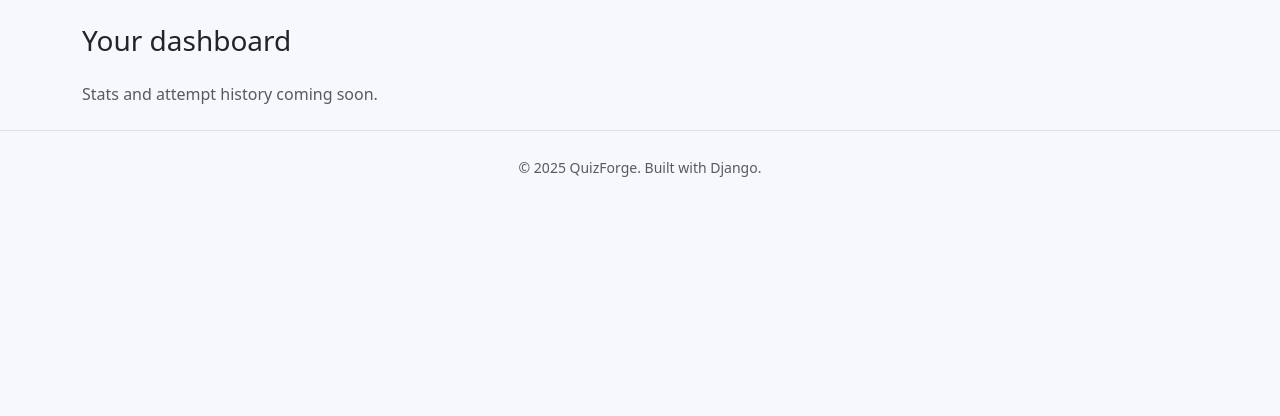
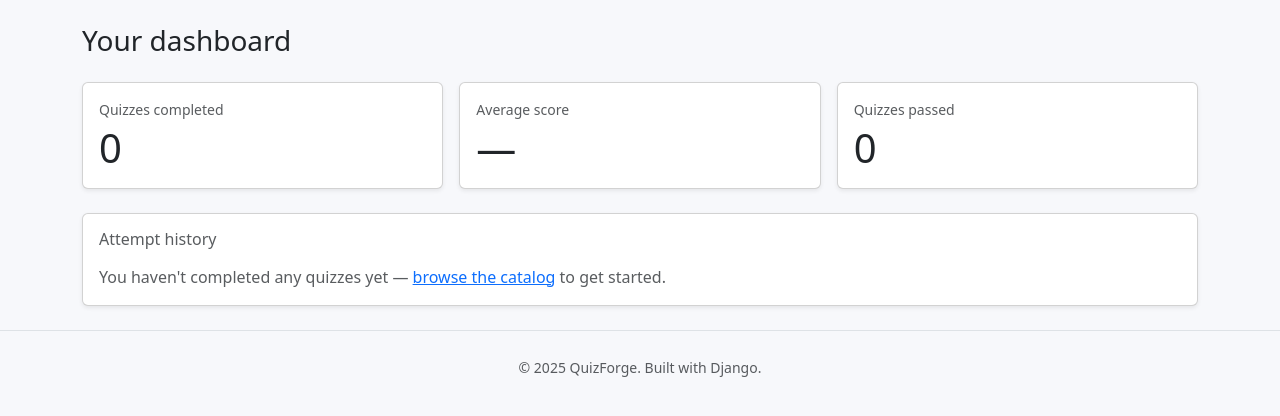
Before and after one commit to mayahector/quizforge, a Django app: page /dashboard/ in a window 1280 px wide. Shown: the part 56-472 px from the top of the page. Run offline with Django 5.2, Linux system fonts and the light colour scheme; the visitor is signed in with stand-in values (Sample User, id 1); data that the repository does not hold is empty.

Commit message:
Build the learner dashboard with stats and a score-trend chart
Replace the dashboard placeholder with real aggregates (attempts
completed, average score, quizzes passed), a Chart.js line chart of
the last 10 scores, and a sortable-by-recency attempt history table
linking back to each quiz.

```diff
--- a/quizzes/views.py
+++ b/quizzes/views.py
@@ -1,4 +1,5 @@
 from django.contrib.auth.decorators import login_required
+from django.db.models import Avg, Count, Q
 from django.shortcuts import get_object_or_404, redirect, render
 
 from .models import Category, Choice, Quiz, QuizAttempt
@@ -118,7 +119,27 @@ def quiz_results(request, attempt_id):
 
 @login_required
 def dashboard(request):
-    return render(request, "quizzes/dashboard.html")
+    completed = QuizAttempt.objects.filter(
+        user=request.user, status=QuizAttempt.Status.COMPLETED
+    ).select_related("quiz")
+
+    stats = completed.aggregate(
+        total_attempts=Count("id"),
+        average_score=Avg("score_percentage"),
+        passed_count=Count("id", filter=Q(passed=True)),
+    )
+
+    recent = completed.order_by("-completed_at")[:10]
+    # Chart reads left-to-right chronologically, so reverse the recency order.
+    chart_history = list(recent)[::-1]
+
+    context = {
+        "stats": stats,
+        "recent_attempts": recent,
+        "chart_labels": [a.quiz.title for a in chart_history],
+        "chart_scores": [a.score_percentage for a in chart_history],
+    }
+    return render(request, "quizzes/dashboard.html", context)
 
 
 @login_required
--- a/templates/quizzes/dashboard.html
+++ b/templates/quizzes/dashboard.html
@@ -2,5 +2,110 @@
 {% block title %}Dashboard · QuizForge{% endblock %}
 {% block content %}
 <h1 class="h3 mb-4">Your dashboard</h1>
-<p class="text-muted">Stats and attempt history coming soon.</p>
+
+<div class="row row-cols-1 row-cols-md-3 g-3 mb-4">
+    <div class="col">
+        <div class="card shadow-sm h-100">
+            <div class="card-body">
+                <p class="text-muted small mb-1">Quizzes completed</p>
+                <p class="display-6 mb-0">{{ stats.total_attempts|default:0 }}</p>
+            </div>
+        </div>
+    </div>
+    <div class="col">
+        <div class="card shadow-sm h-100">
+            <div class="card-body">
+                <p class="text-muted small mb-1">Average score</p>
+                <p class="display-6 mb-0">
+                    {% if stats.average_score %}{{ stats.average_score|floatformat:1 }}%{% else %}—{% endif %}
+                </p>
+            </div>
+        </div>
+    </div>
+    <div class="col">
+        <div class="card shadow-sm h-100">
+            <div class="card-body">
+                <p class="text-muted small mb-1">Quizzes passed</p>
+                <p class="display-6 mb-0">{{ stats.passed_count|default:0 }}</p>
+            </div>
+        </div>
+    </div>
+</div>
+
+{% if chart_labels %}
+<div class="card shadow-sm mb-4">
+    <div class="card-body">
+        <h2 class="h6 text-muted mb-3">Recent score trend</h2>
+        <canvas id="scoreChart" height="90"></canvas>
+    </div>
+</div>
+{% endif %}
+
+<div class="card shadow-sm">
+    <div class="card-body">
+        <h2 class="h6 text-muted mb-3">Attempt history</h2>
+        {% if recent_attempts %}
+        <div class="table-responsive">
+            <table class="table table-sm align-middle mb-0">
+                <thead>
+                    <tr>
+                        <th>Quiz</th>
+                        <th>Score</th>
+                        <th>Result</th>
+                        <th>Completed</th>
+                    </tr>
+                </thead>
+                <tbody>
+                    {% for attempt in recent_attempts %}
+                    <tr>
+                        <td><a href="{% url 'quizzes:quiz-detail' attempt.quiz.slug %}">{{ attempt.quiz.title }}</a></td>
+                        <td>{{ attempt.score_percentage|floatformat:1 }}%</td>
+                        <td>
+                            {% if attempt.passed %}
+                            <span class="badge bg-success">Passed</span>
+                            {% else %}
+                            <span class="badge bg-danger">Failed</span>
+                            {% endif %}
+                        </td>
+                        <td>{{ attempt.completed_at|date:"N j, Y H:i" }}</td>
+                    </tr>
+                    {% endfor %}
+                </tbody>
+            </table>
+        </div>
+        {% else %}
+        <p class="text-muted mb-0">You haven't completed any quizzes yet — <a href="{% url 'quizzes:quiz-list' %}">browse the catalog</a> to get started.</p>
+        {% endif %}
+    </div>
+</div>
 {% endblock %}
+
+{% block extra_scripts %}
+{% if chart_labels %}
+{{ chart_labels|json_script:"chart-labels" }}
+{{ chart_scores|json_script:"chart-scores" }}
+<script src="https://cdn.jsdelivr.net/npm/chart.js@4.4.4/dist/chart.umd.min.js"></script>
+<script>
+    const labels = JSON.parse(document.getElementById("chart-labels").textContent);
+    const scores = JSON.parse(document.getElementById("chart-scores").textContent);
+    new Chart(document.getElementById("scoreChart"), {
+        type: "line",
+        data: {
+            labels: labels,
+            datasets: [{
+                label: "Score (%)",
+                data: scores,
+                borderColor: "#0d6efd",
+                backgroundColor: "rgba(13, 110, 253, 0.15)",
+                tension: 0.3,
+                fill: true,
+            }],
+        },
+        options: {
+            scales: { y: { beginAtZero: true, max: 100 } },
+            plugins: { legend: { display: false } },
+        },
+    });
+</script>
+{% endif %}
+{% endblock %}
```
